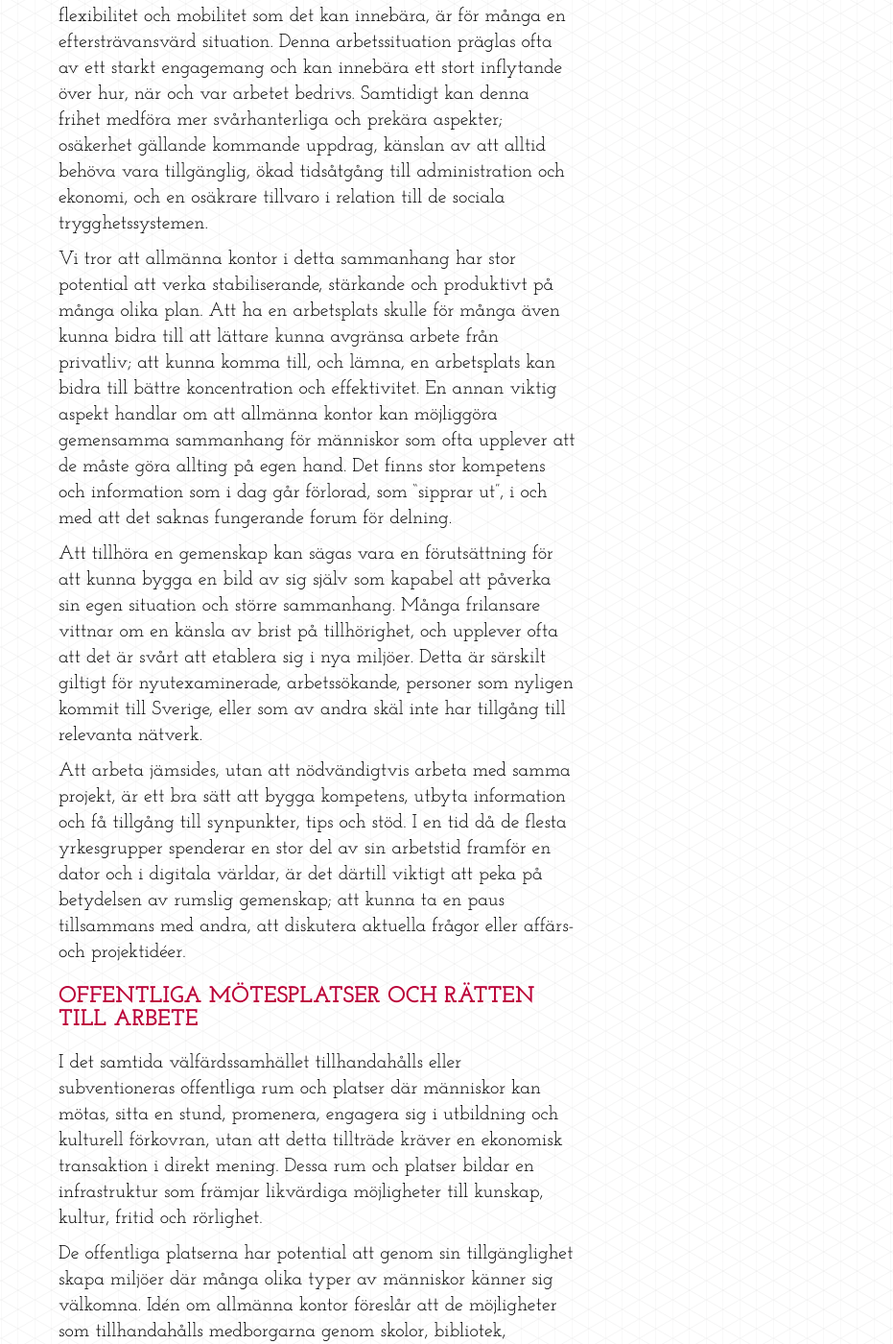
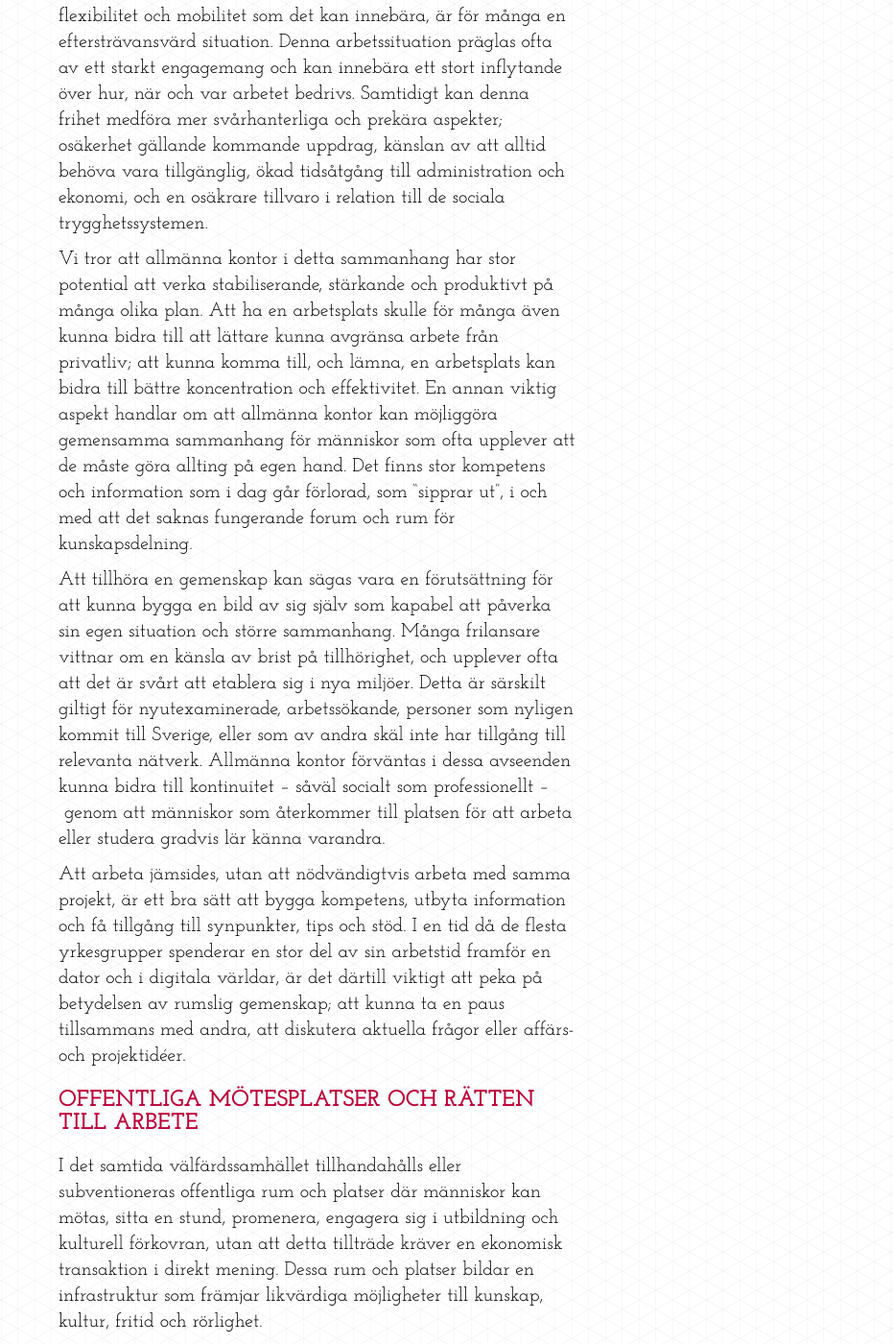
Before and after one commit to dilettant/allmannakontoret, a Jekyll site: the page built from koncept/utgangspunkter_och_perspektiv.md, in a window 1280 px wide and 1400 px high, scrolled down 1646 px. Shown: the whole window at 96% size, without its empty margins (349-1280 px from the left). Built offline with Jekyll 4.4.1, drawn with Linux system fonts in a browser that asks for light colours; comment, search, counter and statistics services are not loaded.

Commit message:
Small additions

```diff
--- a/koncept/utgangspunkter_och_perspektiv.md
+++ b/koncept/utgangspunkter_och_perspektiv.md
@@ -19,9 +19,9 @@ Den ökade mängden småföretag och frilansare kan i bästa fall leda till en s
 
 Att driva eget företag eller att arbeta frilans, med den flexibilitet och mobilitet som det kan innebära, är för många en eftersträvansvärd situation. Denna arbetssituation präglas ofta av ett starkt engagemang och kan innebära ett stort inflytande över hur, när och var arbetet bedrivs. Samtidigt kan denna frihet medföra mer svårhanterliga och prekära aspekter; osäkerhet gällande kommande uppdrag, känslan av att alltid behöva vara tillgänglig, ökad tidsåtgång till administration och ekonomi, och en osäkrare tillvaro i relation till de sociala trygghetssystemen.
 
-Vi tror att allmänna kontor i detta sammanhang har stor potential att verka stabiliserande, stärkande och produktivt på många olika plan. Att ha en arbetsplats skulle för många även kunna bidra till att lättare kunna avgränsa arbete från privatliv; att kunna komma till, och lämna, en arbetsplats kan bidra till bättre koncentration och effektivitet. En annan viktig aspekt handlar om att allmänna kontor kan möjliggöra gemensamma sammanhang för människor som ofta upplever att de måste göra allting på egen hand. Det finns stor kompetens och information som i dag går förlorad, som "sipprar ut", i och med att det saknas fungerande forum för delning.
+Vi tror att allmänna kontor i detta sammanhang har stor potential att verka stabiliserande, stärkande och produktivt på många olika plan. Att ha en arbetsplats skulle för många även kunna bidra till att lättare kunna avgränsa arbete från privatliv; att kunna komma till, och lämna, en arbetsplats kan bidra till bättre koncentration och effektivitet. En annan viktig aspekt handlar om att allmänna kontor kan möjliggöra gemensamma sammanhang för människor som ofta upplever att de måste göra allting på egen hand. Det finns stor kompetens och information som i dag går förlorad, som "sipprar ut", i och med att det saknas fungerande forum och rum för kunskapsdelning.
 
-Att tillhöra en gemenskap kan sägas vara en förutsättning för att kunna bygga en bild av sig själv som kapabel att påverka sin egen situation och större sammanhang. Många frilansare vittnar om en känsla av brist på tillhörighet, och upplever ofta att det är svårt att etablera sig i nya miljöer. Detta är särskilt giltigt för nyutexaminerade, arbetssökande, personer som nyligen kommit till Sverige, eller som av andra skäl inte har tillgång till relevanta nätverk.
+Att tillhöra en gemenskap kan sägas vara en förutsättning för att kunna bygga en bild av sig själv som kapabel att påverka sin egen situation och större sammanhang. Många frilansare vittnar om en känsla av brist på tillhörighet, och upplever ofta att det är svårt att etablera sig i nya miljöer. Detta är särskilt giltigt för nyutexaminerade, arbetssökande, personer som nyligen kommit till Sverige, eller som av andra skäl inte har tillgång till relevanta nätverk. Allmänna kontor förväntas i dessa avseenden kunna bidra till kontinuitet – såväl socialt som professionellt – genom att människor som återkommer till platsen för att arbeta eller studera gradvis lär känna varandra.
 
 Att arbeta jämsides, utan att nödvändigtvis arbeta med samma projekt, är ett bra sätt att bygga kompetens, utbyta information och få tillgång till synpunkter, tips och stöd. I en tid då de flesta yrkesgrupper spenderar en stor del av sin arbetstid framför en dator och i digitala världar, är det därtill viktigt att peka på betydelsen av rumslig gemenskap; att kunna ta en paus tillsammans med andra, att diskutera aktuella frågor eller affärs- och projektidéer.
 
```
